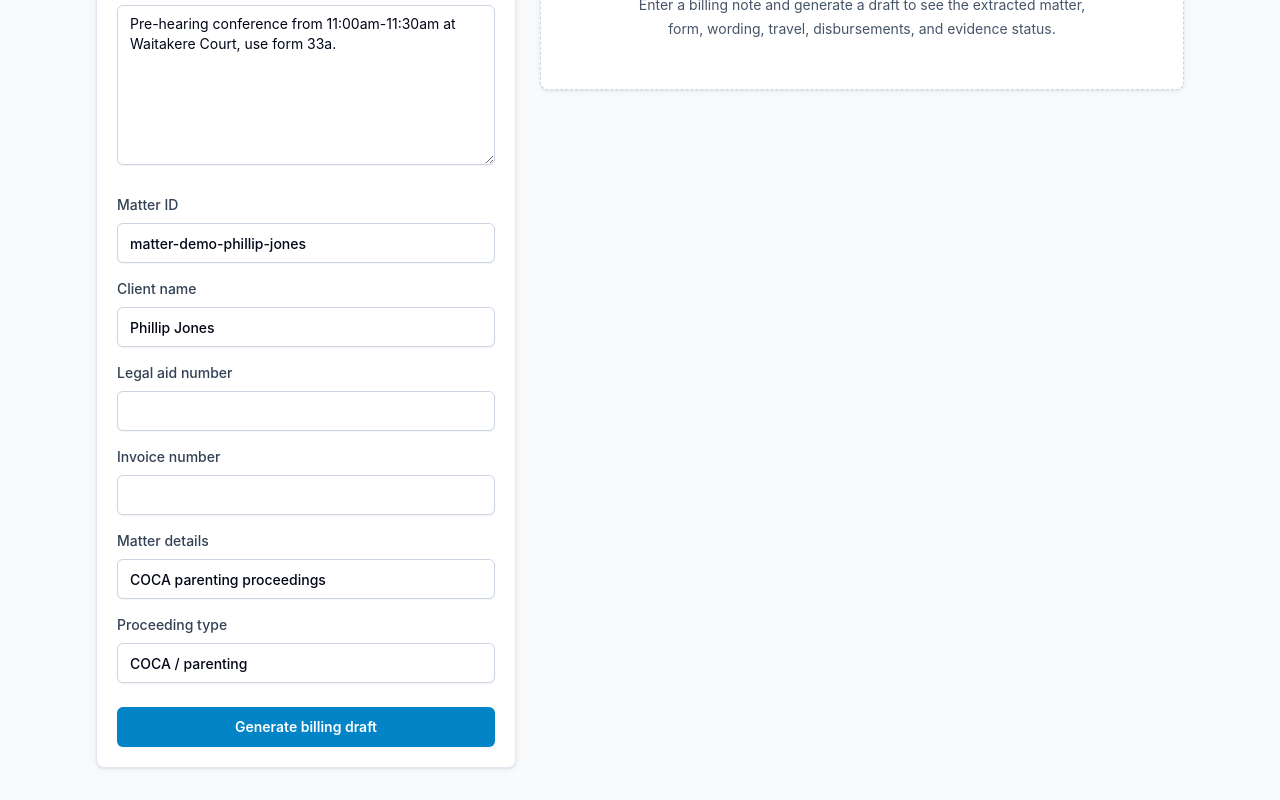
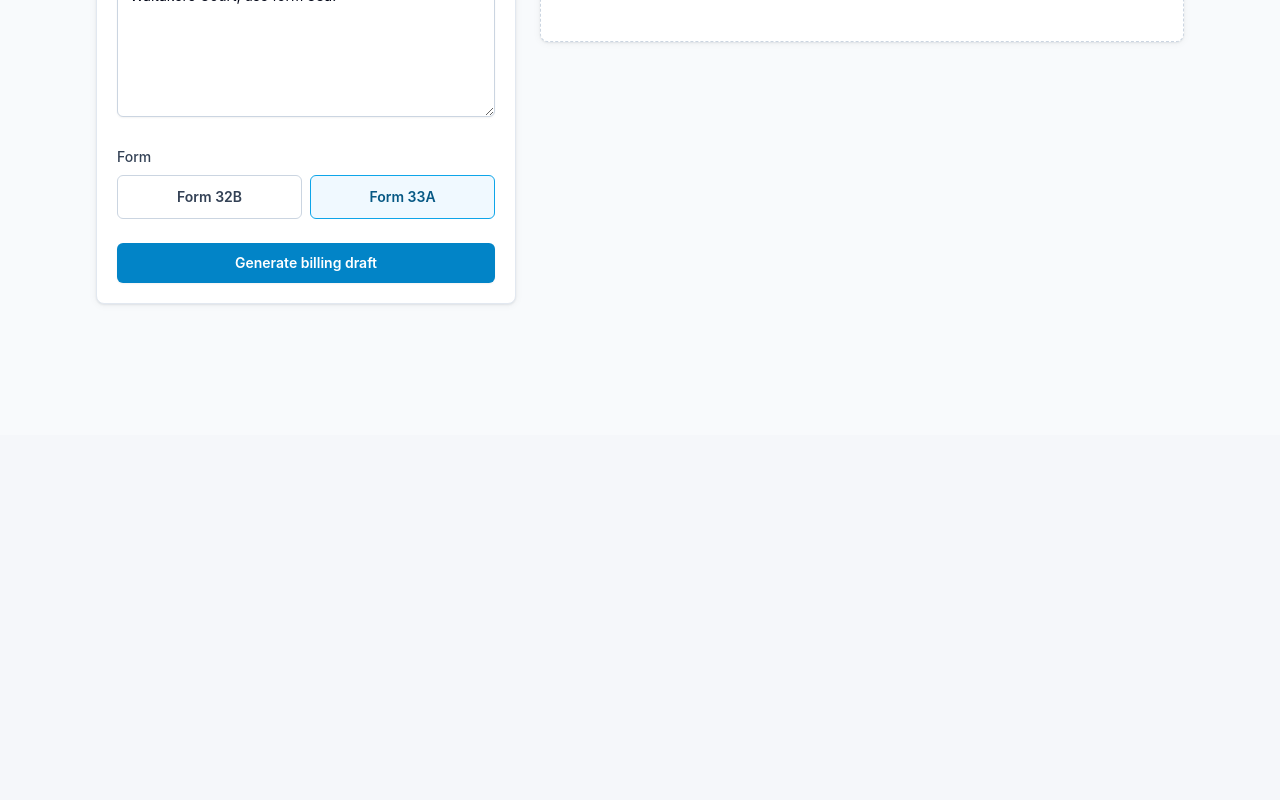
Before and after one commit to williamoneill45-maker/newgenautomation, a Next.js app: page /billing in a window 1280 px wide. Shown: the part 365-1165 px from the top of the page. After the commit the page ends 800 px from the top, so only its background shows below. Built offline with nearby package versions, Linux system fonts and the light colour scheme.

Commit message:
Simplify billing prompt review flow

```diff
--- a/app/billing/page.tsx
+++ b/app/billing/page.tsx
@@ -5,6 +5,7 @@ import { FormEvent, useEffect, useState } from "react";
 import {
   travelReferences,
   type BillingDraft,
+  type BillingFormType,
   type BillingRecord,
   type BillingStatus,
 } from "../../lib/billing-automation";
@@ -15,7 +16,7 @@ const examplePrompt =
 const emptyMatter = {
   matterId: "matter-demo-phillip-jones",
   clientName: "Phillip Jones",
-  legalAidNumber: "",
+  legalAidNumber: "LA-DEMO-001",
   invoiceNumber: "",
   matterDetails: "COCA parenting proceedings",
   proceedingType: "COCA / parenting",
@@ -29,7 +30,6 @@ type EditableBillingDraftField =
   | "invoiceNumber"
   | "court"
   | "date"
-  | "proceedingType"
   | "startTime"
   | "endTime"
   | "attendanceHours"
@@ -39,7 +39,7 @@ type EditableBillingDraftField =
 
 export default function BillingPage() {
   const [prompt, setPrompt] = useState(examplePrompt);
-  const [matter, setMatter] = useState(emptyMatter);
+  const [formType, setFormType] = useState<BillingFormType>("33A");
   const [selectedRecord, setSelectedRecord] = useState<BillingRecord | null>(null);
   const [records, setRecords] = useState<BillingRecord[]>([]);
   const [error, setError] = useState("");
@@ -74,7 +74,7 @@ export default function BillingPage() {
       const response = await fetch("/api/draft-billing", {
         method: "POST",
         headers: { "Content-Type": "application/json" },
-        body: JSON.stringify({ prompt, matter }),
+        body: JSON.stringify({ prompt, formType, matter: emptyMatter }),
       });
 
       const payload = await response.json();
@@ -201,9 +201,7 @@ export default function BillingPage() {
           <p className="text-sm font-semibold uppercase tracking-wide text-sky-700">Legal aid billing</p>
           <h1 className="mt-2 text-3xl font-semibold tracking-normal text-slate-950">Billing Workbench</h1>
           <p className="mt-3 max-w-3xl text-sm leading-6 text-slate-600">
-            Create a structured billing draft from a lawyer note, using controlled wording and stored travel references.
-            Billing records are linked to a matter/client, kept in local history, and shaped for later Supabase persistence.
-            Review or edit the draft, then generate Form 32B or 33A from the exact .dotx template in /templates/billing.
+            Enter the billing note, choose the form, review the extracted billing entry, then generate the Word document.
           </p>
         </header>
 
@@ -221,38 +219,13 @@ export default function BillingPage() {
               onChange={(event) => setPrompt(event.target.value)}
             />
 
-            <div className="mt-6 grid gap-4">
-              <Field
-                label="Matter ID"
-                value={matter.matterId}
-                onChange={(value) => setMatter((current) => ({ ...current, matterId: value }))}
-              />
-              <Field
-                label="Client name"
-                value={matter.clientName}
-                onChange={(value) => setMatter((current) => ({ ...current, clientName: value }))}
-              />
-              <Field
-                label="Legal aid number"
-                value={matter.legalAidNumber}
-                onChange={(value) => setMatter((current) => ({ ...current, legalAidNumber: value }))}
-              />
-              <Field
-                label="Invoice number"
-                value={matter.invoiceNumber}
-                onChange={(value) => setMatter((current) => ({ ...current, invoiceNumber: value }))}
-              />
-              <Field
-                label="Matter details"
-                value={matter.matterDetails}
-                onChange={(value) => setMatter((current) => ({ ...current, matterDetails: value }))}
-              />
-              <Field
-                label="Proceeding type"
-                value={matter.proceedingType}
-                onChange={(value) => setMatter((current) => ({ ...current, proceedingType: value }))}
-              />
-            </div>
+            <fieldset className="mt-6">
+              <legend className="text-sm font-medium text-slate-700">Form</legend>
+              <div className="mt-2 grid grid-cols-2 gap-2">
+                <FormChoice label="32B" selected={formType === "32B"} onSelect={() => setFormType("32B")} />
+                <FormChoice label="33A" selected={formType === "33A"} onSelect={() => setFormType("33A")} />
+              </div>
+            </fieldset>
 
             <button
               type="submit"
@@ -316,6 +289,32 @@ function Field({
   );
 }
 
+function FormChoice({
+  label,
+  selected,
+  onSelect,
+}: {
+  label: BillingFormType;
+  selected: boolean;
+  onSelect: () => void;
+}) {
+  return (
+    <label className={selected
+      ? "flex h-11 cursor-pointer items-center justify-center rounded-md border border-sky-500 bg-sky-50 text-sm font-semibold text-sky-800"
+      : "flex h-11 cursor-pointer items-center justify-center rounded-md border border-slate-300 bg-white text-sm font-semibold text-slate-700 transition hover:bg-slate-50"}
+    >
+      <input
+        type="radio"
+        name="form-type"
+        className="sr-only"
+        checked={selected}
+        onChange={onSelect}
+      />
+      Form {label}
+    </label>
+  );
+}
+
 function EmptyState() {
   return (
     <div className="rounded-lg border border-dashed border-slate-300 bg-white px-5 py-12 text-center shadow-form">
@@ -358,12 +357,9 @@ function DraftPanel({
         </div>
 
         <dl className="mt-5 grid gap-4 sm:grid-cols-2">
-          <Detail label="Matter ID" value={record.matterId} />
-          <Detail label="Billing record" value={record.id} />
           <Detail label="Client" value={draft.clientName || "Not identified"} />
           <Detail label="Legal aid number" value={draft.legalAidNumber || "Not supplied"} />
           <Detail label="Invoice number" value={draft.invoiceNumber || "Not supplied"} />
-          <Detail label="Proceeding" value={draft.proceedingType} />
           <Detail label="Court" value={draft.court || "Not identified"} />
           <Detail label="Date" value={draft.date} />
           <Detail label="Attendance" value={draft.startTime && draft.endTime ? `${draft.startTime}-${draft.endTime} (${draft.attendanceHours}h)` : "Not identified"} />
@@ -398,11 +394,6 @@ function DraftPanel({
             label="Billing date"
             value={draft.date}
             onChange={(value) => onDraftFieldChange(record.id, "date", value)}
-          />
-          <Field
-            label="Proceeding type"
-            value={draft.proceedingType}
-            onChange={(value) => onDraftFieldChange(record.id, "proceedingType", value)}
           />
           <Field
             label="Start time"
@@ -578,7 +569,7 @@ function HistoryPanel({
               <div>
                 <p className="text-sm font-semibold text-slate-950">{record.clientName || "Unknown client"}</p>
                 <p className="mt-1 text-xs text-slate-500">
-                  {record.matterId} | Form {record.formType} | {new Date(record.createdAt).toLocaleString()}
+                  Form {record.formType} | {new Date(record.createdAt).toLocaleString()}
                 </p>
               </div>
               <span className={record.status === "pending_evidence" ? "rounded-md bg-amber-100 px-2 py-1 text-xs font-semibold text-amber-900" : "rounded-md bg-emerald-100 px-2 py-1 text-xs font-semibold text-emerald-900"}>
--- a/lib/billing-automation.ts
+++ b/lib/billing-automation.ts
@@ -24,6 +24,7 @@ export type BillingMatterInput = {
 
 export type BillingDraftInput = {
   prompt: string;
+  formType?: BillingFormType;
   matter?: BillingMatterInput;
   uploadedEvidence?: string[];
 };
@@ -398,7 +399,7 @@ function applyAttendanceTime(wording: string, attendance: { startTime: string; e
 export function createBillingDraft(input: BillingDraftInput): BillingDraft {
   const prompt = input.prompt.trim();
   const matter = input.matter ?? {};
-  const formType = inferFormType(prompt);
+  const formType = input.formType ?? inferFormType(prompt);
   const category = inferCategory(prompt);
   const court = extractCourt(prompt);
   const unsupportedCourt = extractUnsupportedCourt(prompt);
```
